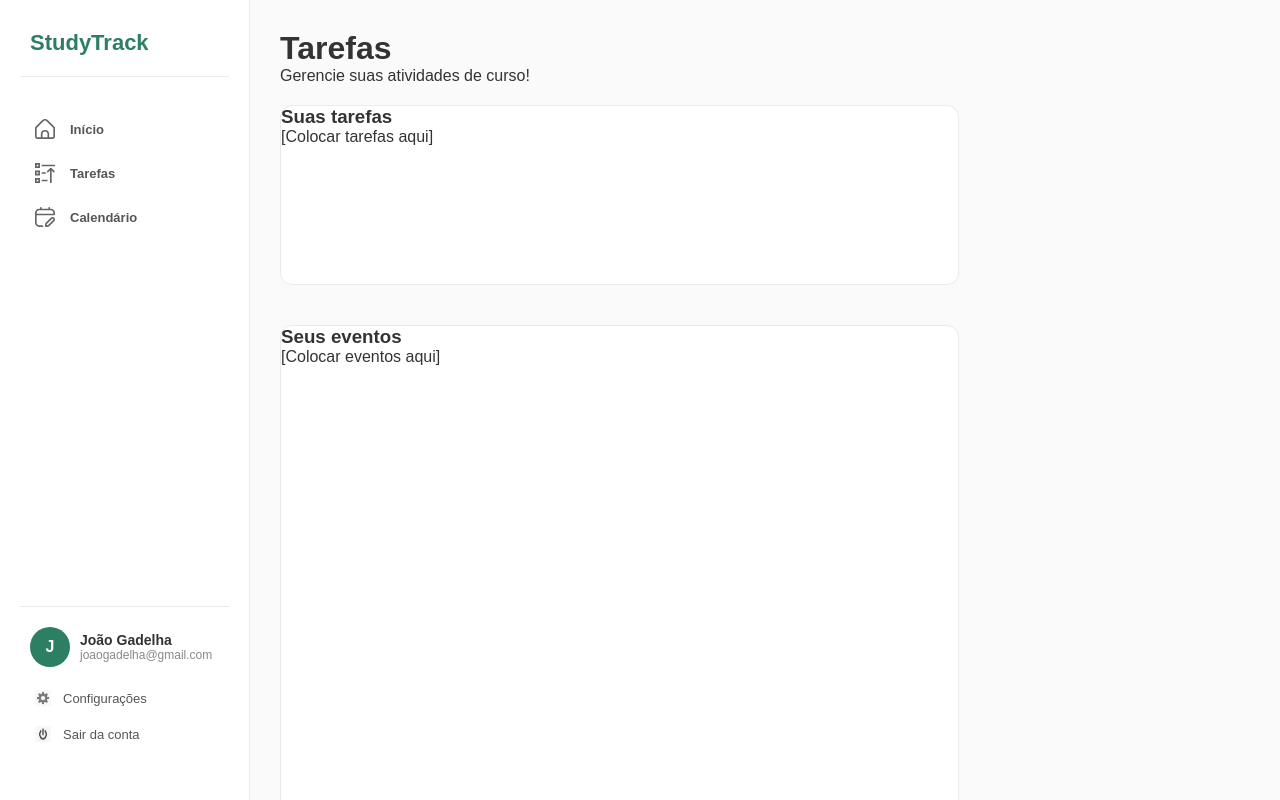
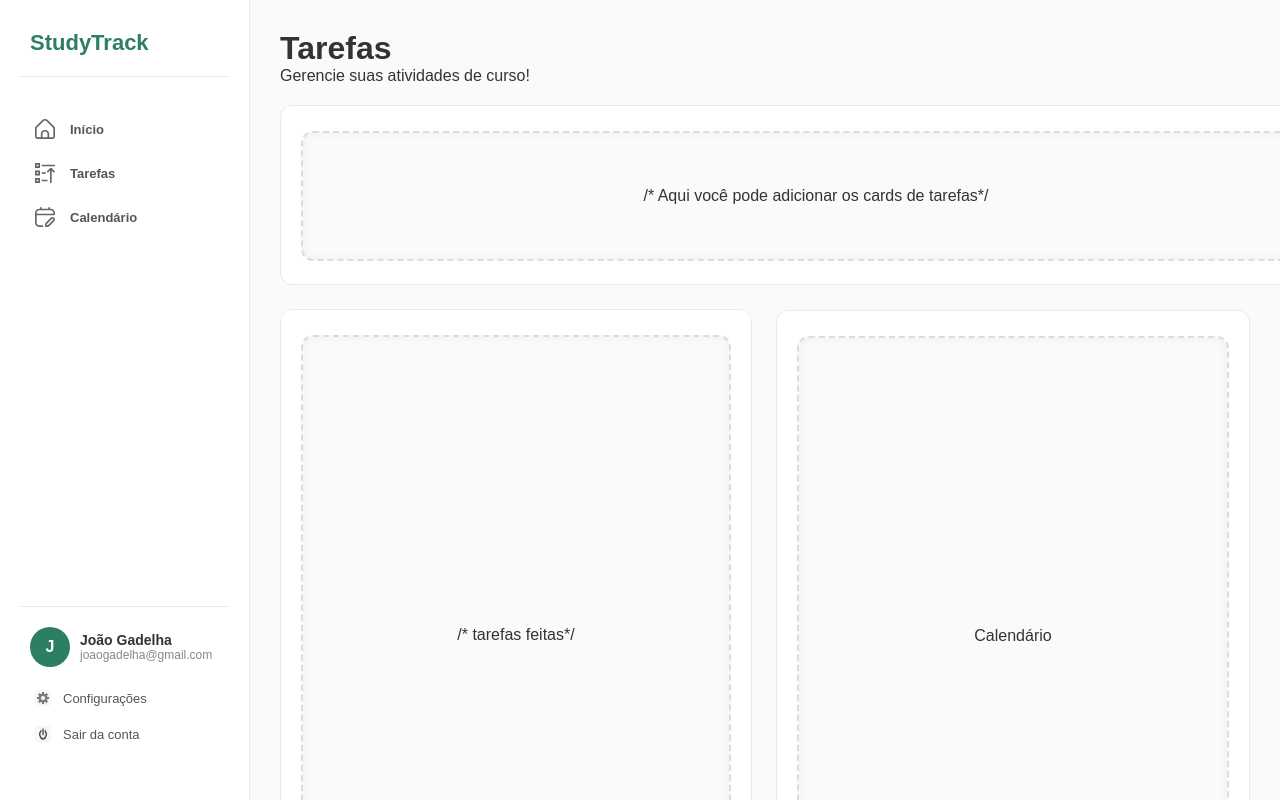
Before and after one commit to joaogabrielandim/StudyTrack, a React (Vite) app in the folder StudyTrackReact/: page /tarefas in a window 1280 px wide. Built offline with nearby package versions, Linux system fonts and the light colour scheme.

Commit message:
arrumei a task page

```diff
--- a/StudyTrackReact/src/pages/task-page.css
+++ b/StudyTrackReact/src/pages/task-page.css
@@ -1,8 +1,6 @@
-
 .principal-task {
   display: flex;
   height: 100vh;
-
 }
 
 .logotipo-task {
@@ -23,7 +21,7 @@
 }
 
 .conteudo-principal-task {
-  display:block;
+  display: block;
   flex: 1;
   padding: 30px;
   overflow-y: auto;
@@ -35,23 +33,31 @@
 }
 
 .box-task {
-  position: relative;
+  display: flex;
+  gap: 24px;
+  align-items: flex-start;
+}
+
+.coluna-cards-task {
+  display: flex;
+  flex-direction: column;
+  gap: 24px;
+  flex: 1;
+  min-width: 0;
 }
 
 .boxprogresso-task {
   height: 180px;
   background: white;
   border-radius: 12px;
-  margin-right: 30%;
   border: 1px solid #eaeaea;
+  margin-right: -600px;
 }
 
 .boxhoras-task {
   height: 650px;
   background-color: white;
   border-radius: 12px;
-  margin-right: 30%;
-  margin-top: 40px;
   border: 1px solid #eaeaea;
 }
 
@@ -59,53 +65,52 @@
   height: 180px;
   background: white;
   border-radius: 12px;
-  margin-right: 30%;
-  margin-top: 40px;
-  border: 1px solid #eaeaea;
-}
-.horasdeestudo-task {
-  height: 180px;
-  width: 300px;
-  background: white;
-  border-radius: 12px;
-  margin-left: 1000px;
-  position: relative;
-  top: -1490px;
-  right: 50px;
   border: 1px solid #eaeaea;
 }
 
-.boxsequencia-task{
-  height: 180px;
-  width: 300px;
-  background: white;
+.TarefasPorFazer-task {
+  flex: 1;
+  min-width: 0;
+  background-color: white;
   border-radius: 12px;
-  margin-left: 1000px;
-  position: relative;
-  top: -870px;
-  right: 50px;
   border: 1px solid #eaeaea;
+  align-self: stretch;
+  height: 650px;
+  margin-top: 205px;
 }
 
-.boxdistribuicao-task{
-  height: 220px;
-  width: 300px;
-  background: white;
+.divInterna1-task {
+  height: 130px;
+  border: 2px dashed #dcdcdc;
   border-radius: 12px;
-  margin-left: 1000px;
-  position: relative;
-  top: -820px;
-  right: 50px;
-  border: 1px solid #eaeaea;
+  margin: 25px 20px 0 20px;
+  display: flex;
+  align-items: center;
+  justify-content: center;
+  background: #fafafa;
+  box-shadow: inset 0 0 10px rgba(0, 0, 0, 0.05);
 }
-.graficos-task{
-  height: 380px;
-  width: 300px;
-  background: white;
+
+.divInterna2-task {
+  height: 600px;
+  border: 2px dashed #dcdcdc;
   border-radius: 12px;
-  margin-left: 1000px;
-  position: relative;
-  top: -960px;
-  right: 50px;
-  border: 1px solid #eaeaea;
+  margin: 25px 20px 0 20px;
+  display: flex;
+  align-items: center;
+  justify-content: center;
+  background: #fafafa;
+  box-shadow: inset 0 0 10px rgba(0, 0, 0, 0.05);
 }
+
+.divInterna3-task {
+    height: 600px;
+  border: 2px dashed #dcdcdc;
+  border-radius: 12px;
+  margin: 25px 20px 0 20px;
+  display: flex;
+  align-items: center;
+  justify-content: center;
+  background: #fafafa;
+  box-shadow: inset 0 0 10px rgba(0, 0, 0, 0.05);
+}
--- a/StudyTrackReact/src/pages/task-page.jsx
+++ b/StudyTrackReact/src/pages/task-page.jsx
@@ -16,19 +16,21 @@ function Task() {
 
                     <div className="coluna-cards-task">
                         <div className="boxprogresso-task">
-                            <h3>Suas tarefas</h3>
-                            <p>[Colocar tarefas aqui]</p>
+                            <div className="divInterna1-task">
+                                /* Aqui você pode adicionar os cards de tarefas*/
+                            </div>
                         </div>
 
                         <div className="boxhoras-task">
-                            <h3>Seus eventos</h3>
-                            <p>[Colocar eventos aqui]</p>
+                            <div className="divInterna2-task">
+                                /* tarefas feitas*/
+                            </div>
                         </div>
                     </div>
 
 
-                    <div className="horasdeestudo-task">
-                        <div className="placeholder-calendario-task">
+                    <div className="TarefasPorFazer-task">
+                        <div className="divInterna3-task">
                             Calendário
                         </div>
                     </div>
```
Also changed, not shown: 1 other file (tests, documents, lock files or other folders).
